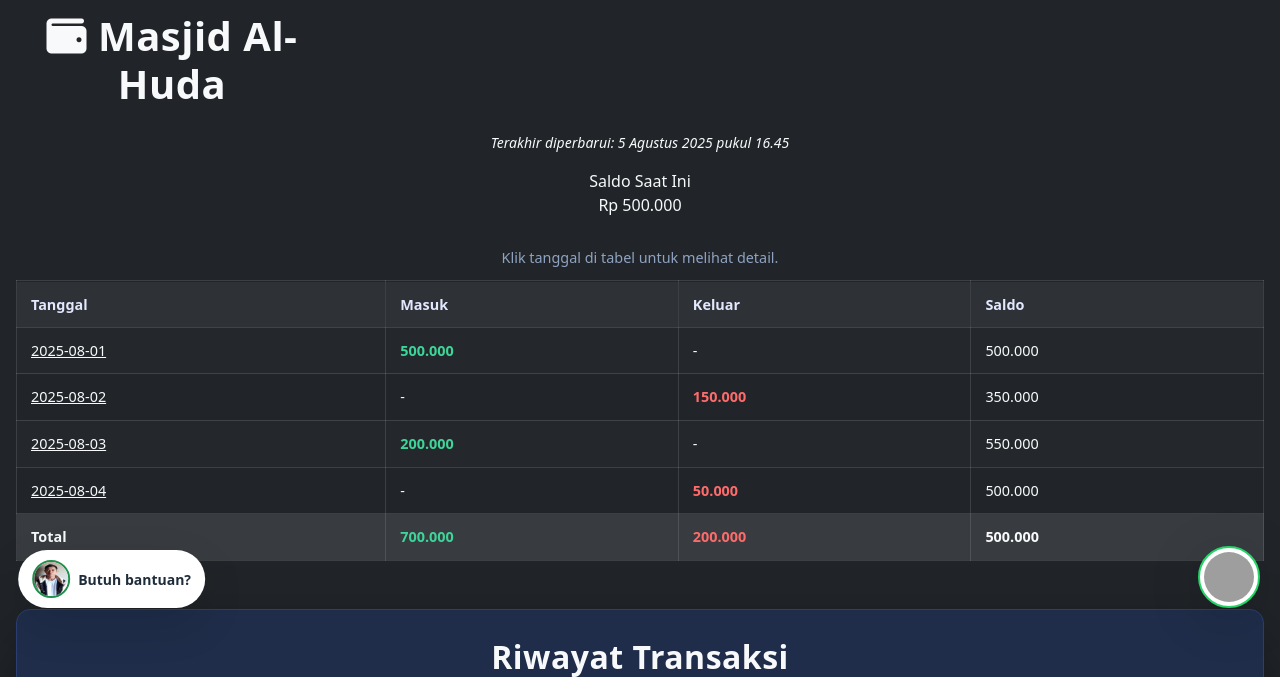
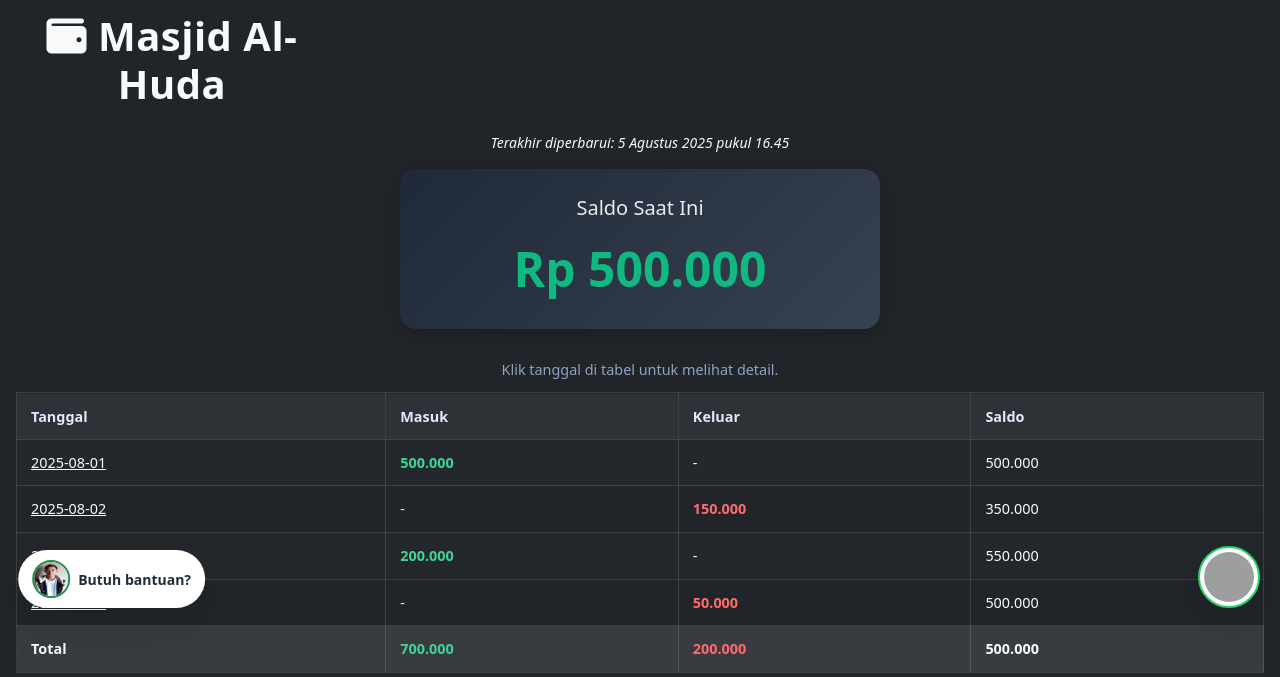
Before and after one commit to bypulung/bypulung.github.io, a PHP site: page /masjid/index.html in a window 1280 px wide. Shown: the part 172-849 px from the top of the page. Run offline with PHP 8.4, Linux system fonts and the light colour scheme; some libraries are stand-ins or nearby versions; grey boxes are pictures that could not be loaded.

Commit message:
Update gaya.css

```diff
--- a/masjid/gaya.css
+++ b/masjid/gaya.css
@@ -442,3 +442,41 @@ h1, h2 {
   background: rgba(255,255,255,0.04);
   border-radius: 6px;
 }
+
+
+//saldo saat ini
+.saldo-wrapper {
+  display: flex;
+  justify-content: center;
+  align-items: center;
+  margin: 30px 0;
+}
+
+.saldo-card {
+  background: linear-gradient(135deg, #1f2937, #374151);
+  color: #fff;
+  padding: 24px 36px;
+  border-radius: 16px;
+  box-shadow: 0 4px 20px rgba(0,0,0,0.2);
+  text-align: center;
+  max-width: 480px;
+  width: 100%;
+}
+
+.saldo-label {
+  font-size: 20px;
+  opacity: 0.9;
+  margin-bottom: 10px;
+  font-weight: 500;
+}
+
+.saldo-amount {
+  font-size: 48px;
+  font-weight: bold;
+  color: #10b981; /* hijau */
+  transition: all 0.3s ease;
+}
+
+.saldo-amount.negative {
+  color: #ef4444; /* merah */
+}
```
